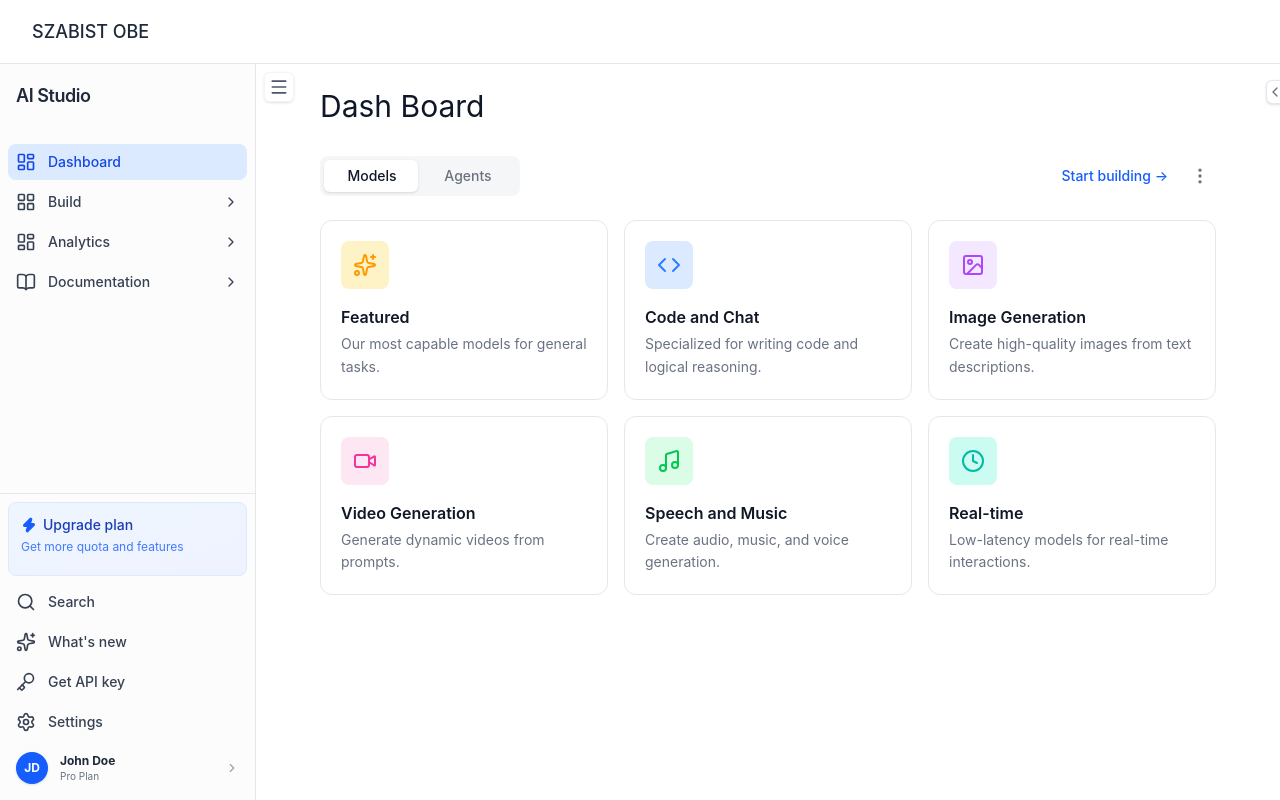
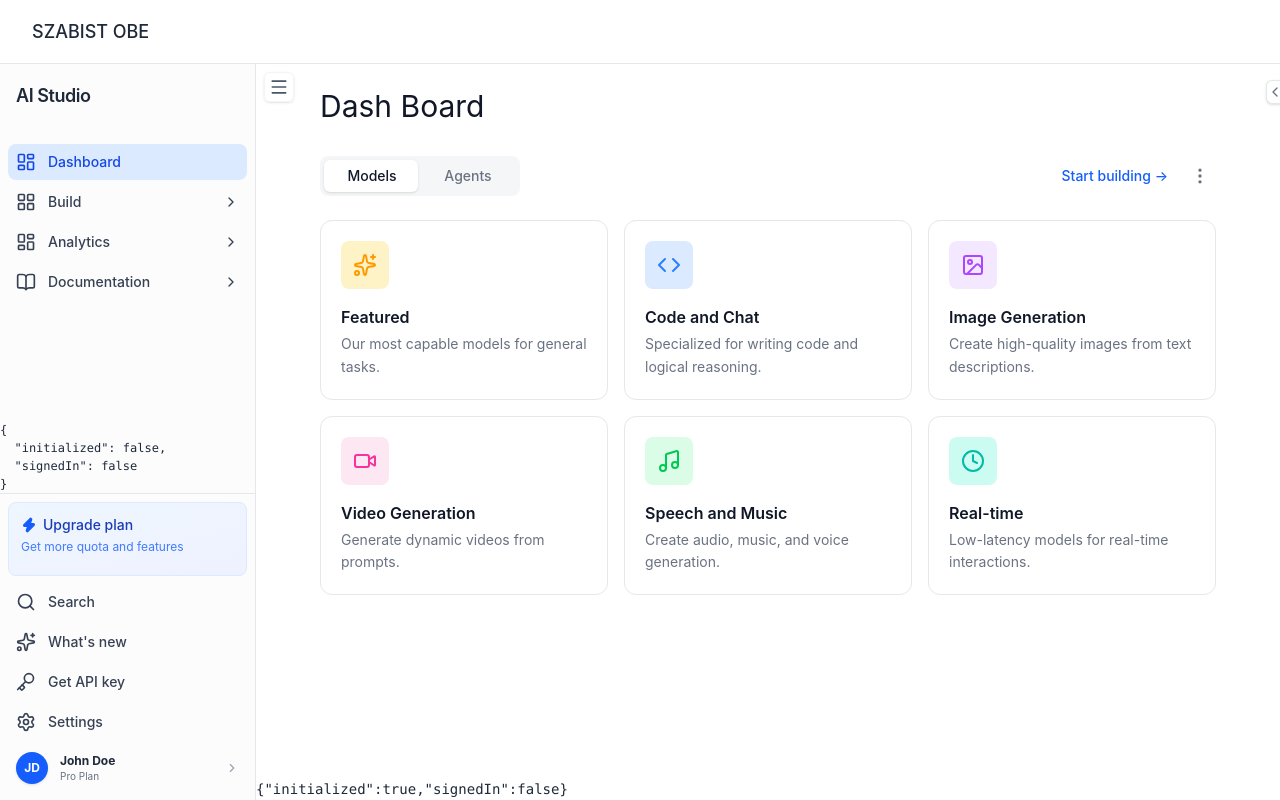
Before and after one commit to asmryz/obe-demo-app, a React (Vite) app: page / in a window 1280 px wide. Built offline with nearby package versions, Linux system fonts and the light colour scheme.

Commit message:
Added zustand

```diff
--- a/package.json
+++ b/package.json
@@ -13,7 +13,8 @@
         "lucide-react": "^1.14.0",
         "react": "^19.2.5",
         "react-dom": "^19.2.5",
-        "react-router-dom": "^7.15.0"
+        "react-router-dom": "^7.15.0",
+        "zustand": "^5.0.13"
     },
     "devDependencies": {
         "@eslint/js": "^10.0.1",
--- a/src/App.jsx
+++ b/src/App.jsx
@@ -4,6 +4,7 @@
 import Home from './pages/Home';
 import Apps from './pages/Apps';
 import RecapSheets from './pages/RecapSheets';
+import { store } from "./store";
 
 const ErrorPage = () => {
     const error = useRouteError();
--- a/src/components/Sidebar.jsx
+++ b/src/components/Sidebar.jsx
@@ -4,6 +4,7 @@
     Menu, ChevronDown, ChevronRight, Play, LayoutGrid, LayoutDashboard,
     BookOpen, Search, Sparkles, Key, Settings, Zap, User
 } from 'lucide-react';
+import { store } from '../store';
 
 const Sidebar = ({ isCollapsed, setIsCollapsed }) => {
     const [expandedMenus, setExpandedMenus] = useState({
@@ -117,7 +118,7 @@
                     </div>
                 ))}
             </div>
-
+            <pre style={{ fontSize: "12px", }}>{JSON.stringify(store.getState(), null, 2)}</pre>
             {/* Bottom Section */}
             <div className="p-2 space-y-1 border-t border-gray-200">
                 {!isCollapsed && (
--- a/src/pages/Home.jsx
+++ b/src/pages/Home.jsx
@@ -4,6 +4,7 @@
 import AgentModal from '../components/AgentModal';
 import Table from '../components/Table';
 import { MoreVertical, Settings2, Settings, HelpCircle, MessageSquare, Trash2, Share2, Download } from 'lucide-react';
+import { store } from '../store';
 
 function Home() {
     const [isAgentModalOpen, setIsAgentModalOpen] = useState(false);
@@ -11,6 +12,9 @@
     const [isMoreMenuOpen, setIsMoreMenuOpen] = useState(false);
     const [isVisible, setIsVisible] = useState(false);
     const moreMenuRef = useRef(null);
+    const { initialized } = store.getState();
+    store.setState({ initialized: true });
+
 
     useEffect(() => {
         setIsVisible(true);
@@ -160,6 +164,7 @@
             {isAgentModalOpen && (
                 <AgentModal onClose={() => setIsAgentModalOpen(false)} />
             )}
+            <pre style={{ fontSize: "14px", position: "absolute", bottom: 0, left: 0, background: "white", zIndex: 9999 }}>{JSON.stringify(store.getState())}</pre>
         </div>
     );
 }
--- /dev/null
+++ b/src/store/index.js
@@ -0,0 +1,23 @@
+import { createStore } from "zustand/vanilla";
+import { useStore as useZustandStore } from "zustand";
+import { persist, createJSONStorage } from "zustand/middleware";
+
+const createUseStore = (store) => (selector, equals) =>
+  useZustandStore(store, selector, equals);
+
+export const store = createStore()(
+  persist(
+    (set) => ({
+      initialized: false,
+      signedIn: false,
+      signIn: () => set({ signedIn: true }),
+      signOut: () => set({ signedIn: false }),
+    }),
+    {
+      name: "app-storage",
+      storage: createJSONStorage(() => localStorage),
+    }
+  )
+);
+
+export const useStore = createUseStore(store);
```
Also changed, not shown: 1 other file (tests, documents, lock files or other folders).
